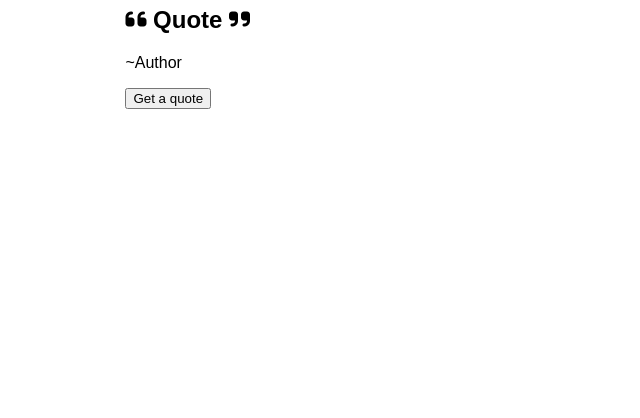
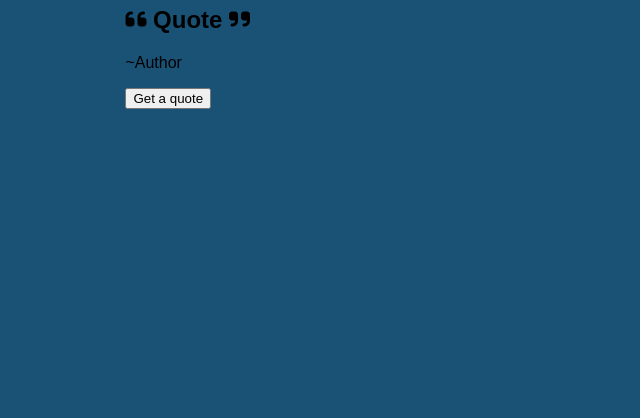
Before and after one commit to olivia-murimi/RQG, a plain HTML site: page index.html in a window 1280 px wide. Shown: the part 382-800 px from the top of the page, without its empty margins (319-959 px from the left). Drawn offline with Linux system fonts and the light colour scheme; a web font is replaced by a local one.

Commit message:
adding body

```diff
--- a/style.css
+++ b/style.css
@@ -5,4 +5,5 @@ body{
     justify-content: center;
     align-items: center;
     font-family: Agbalumo, sans-serif;
+    background:#1a5276 ;
 }
```
